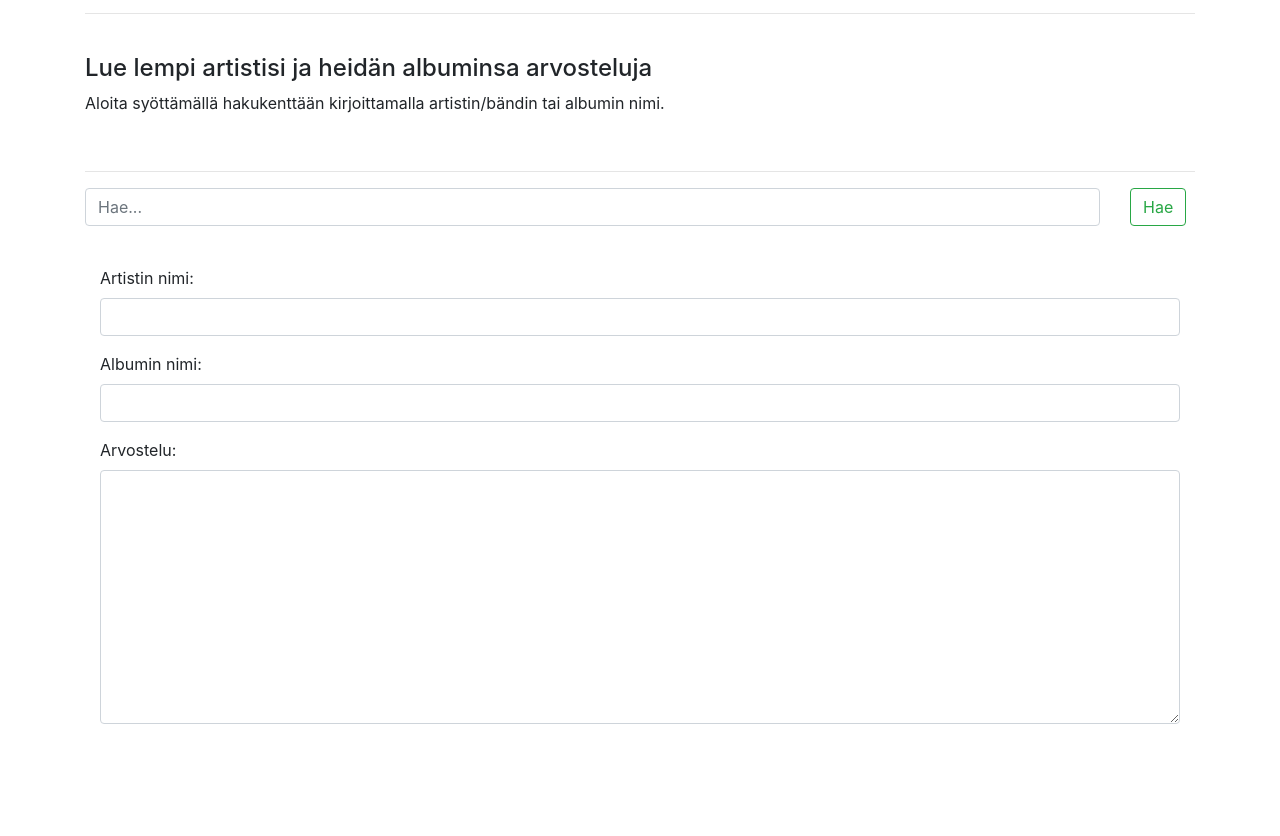
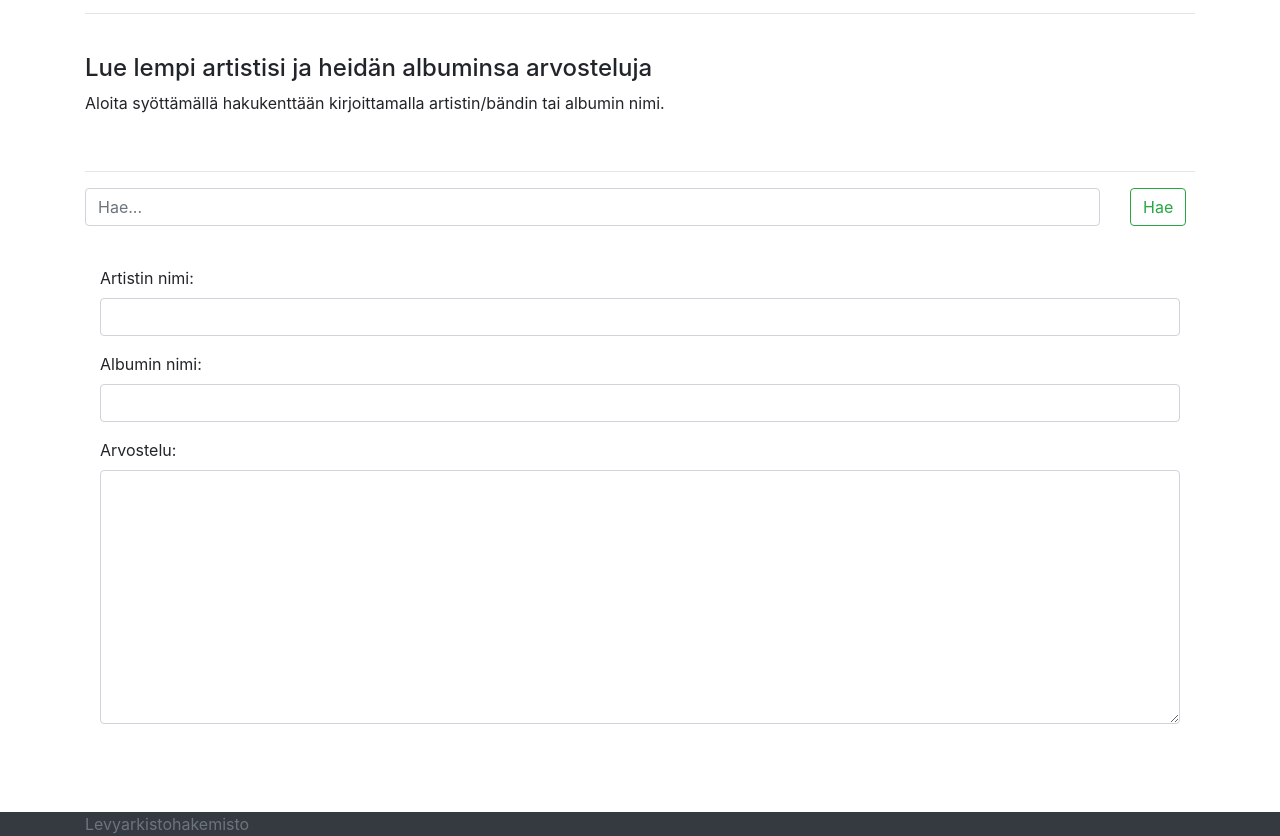
Before and after one commit to Naukkis/reviews-API, a website: page public/read.html in a window 1280 px wide. Shown: the part 131-967 px from the top of the page. Before the commit the page ends 895 px from the top, so only its background shows below. Drawn offline with nearby package versions, Linux system fonts and the light colour scheme.

Commit message:
add footer

```diff
--- a/public/read.html
+++ b/public/read.html
@@ -99,6 +99,13 @@ textarea[readonly].form-control{
             </div>
         </div>
     </main>
+    <br>
+    <br>
+    <footer class="footer bg-dark">
+        <div class="container">
+            <span class="text-muted">Levyarkistohakemisto</span>
+        </div>
+    </footer>
 </body>
 </body>
 </html>
```
Also changed, not shown: public/index.html (+7 -4 lines).
